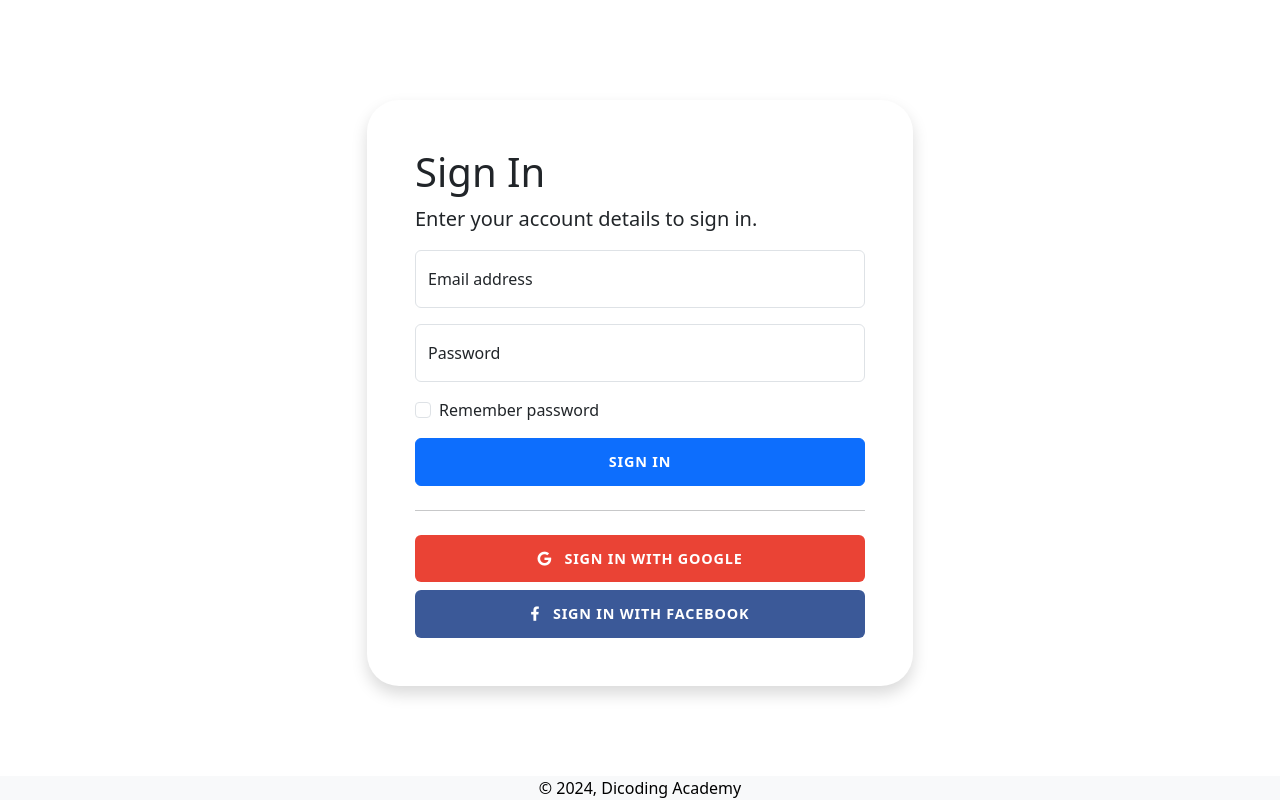
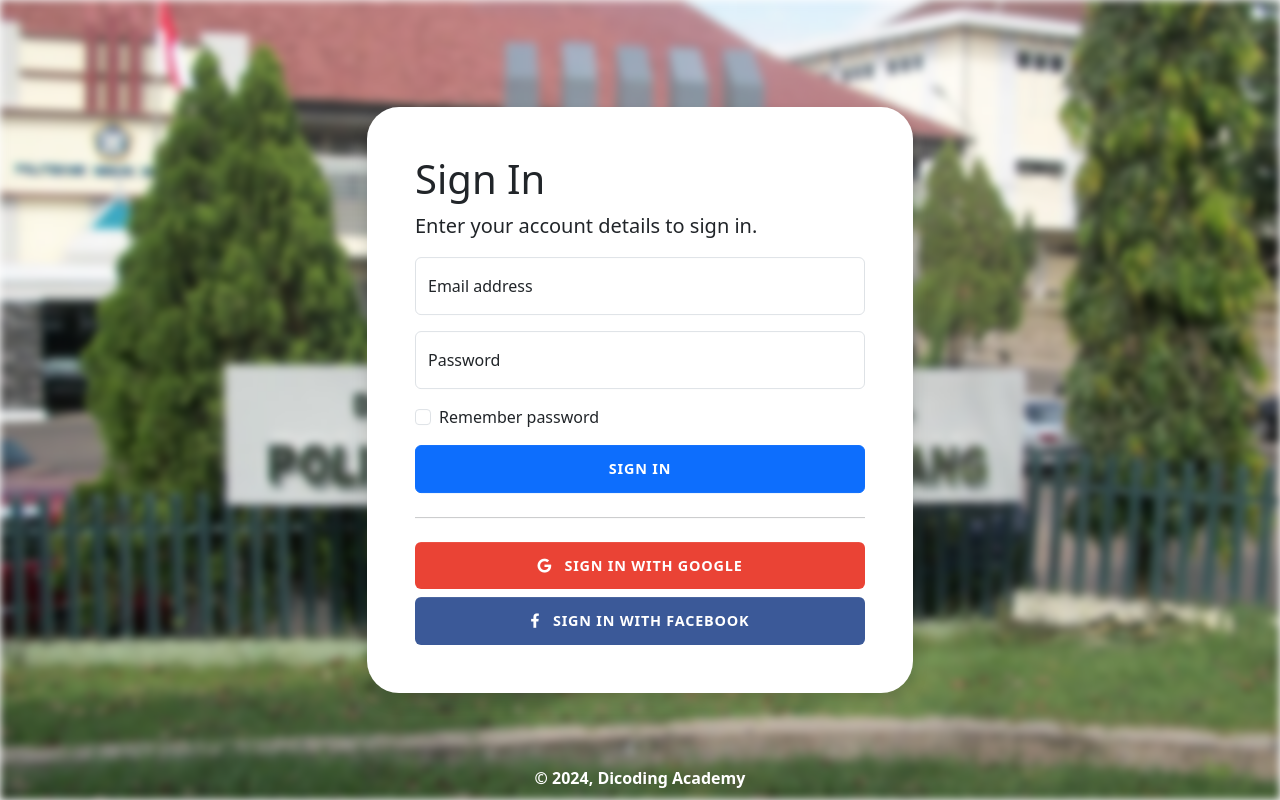
Before and after one commit to arasopraza/workshop-polines, a plain HTML site: page Desain pertama/index.html in a window 1280 px wide. Drawn offline with nearby package versions, Linux system fonts and the light colour scheme.

Commit message:
style(sign-in): add image asset and css styling

```diff
--- a/Desain pertama/index.html
+++ b/Desain pertama/index.html
@@ -14,7 +14,8 @@
 
 <body>
   <!-- <main> -->
-  <div class="container">
+  <div class="image-background"></div>
+  <div class="sign-in-form container">
     <div class="row justify-content-center">
       <div class="col-md-6">
         <div class="card border-0 shadow rounded-5">
--- a/Desain pertama/sign-in.css
+++ b/Desain pertama/sign-in.css
@@ -16,7 +16,7 @@
 
 .card {
   background: #fff;
-  margin-top: 100px;
+  /* margin-top: 100px; */
 }
 
 .img-fluid {
@@ -30,9 +30,28 @@
 .footer {
   position: fixed;
   left: 0;
-  bottom: 0;
+  bottom: 10px;
   width: 100%;
-  background-color: #f8f9fa;
-  color: black;
+  /* background-color: #f8f9fa; */
+  color: white;
   text-align: center;
+  font-weight: bold;
 }
+
+.image-background {
+  position: relative;
+  background-image: url("polines-bg.jpg");
+  background-size: cover;
+  background-position: center;
+  width: 100%;
+  height: 100vh;
+  filter: blur(4px);
+}
+
+.sign-in-form {
+  position: absolute;
+  left: 50%;
+  top: 50%;
+  transform: translate(-50%, -50%);
+  z-index: 1;
+}
```
Also changed, not shown: Desain pertama/polines-bg.jpg (added).
